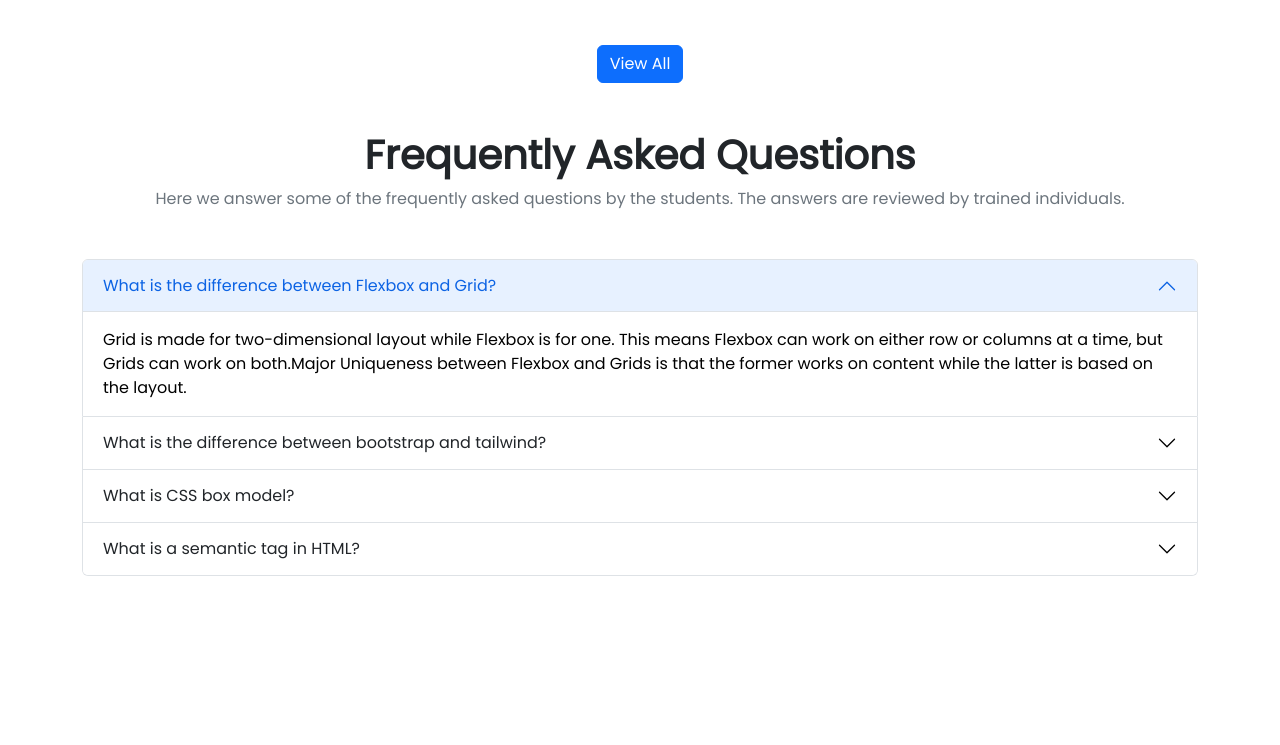
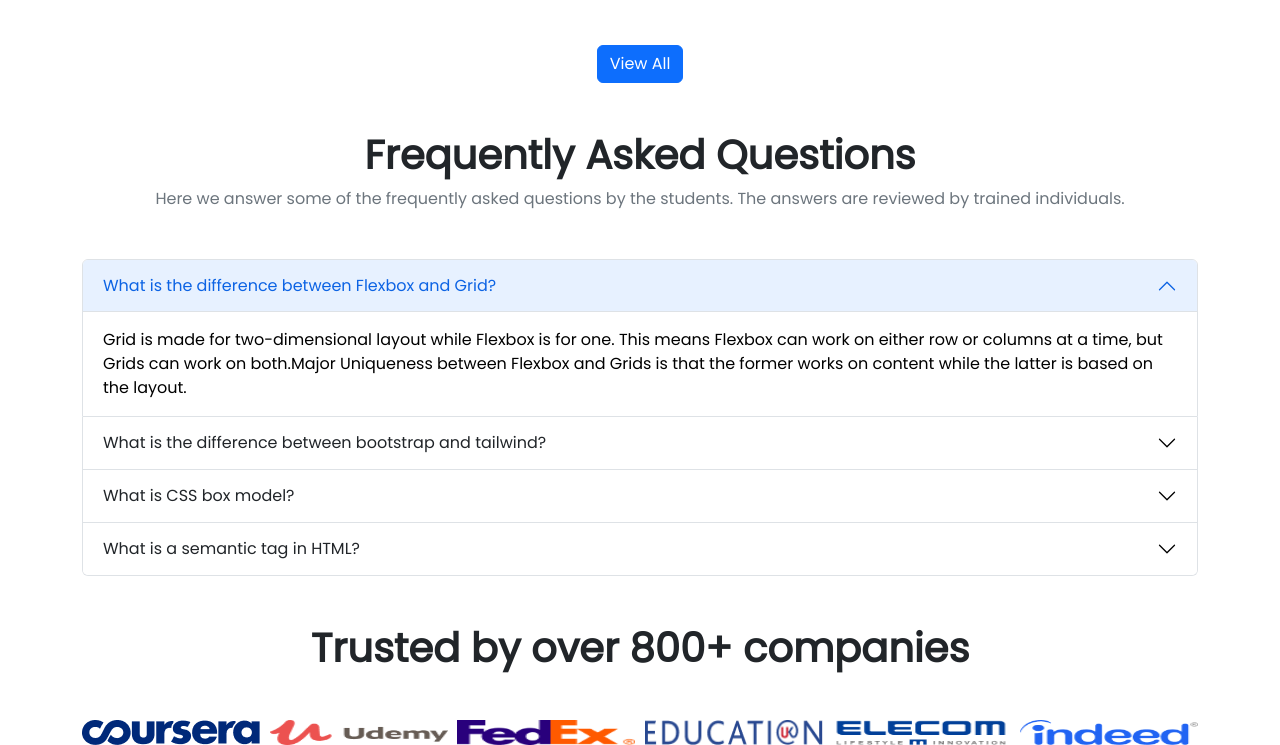
Before and after one commit to Eidmum/edTech-website, a plain HTML site: page index.html in a window 1280 px wide. Shown: the part 3278-4023 px from the top of the page. Before the commit the page ends 3902 px from the top, so only its background shows below. Drawn offline with nearby package versions, Linux system fonts and the light colour scheme.

Commit message:
company finished

```diff
--- a/index.html
+++ b/index.html
@@ -389,6 +389,17 @@
               </div>
 
         </section>
+        <section class="d-none d-lg-block">
+          <h1 class="fw-bold text-center">Trusted by over 800+ companies</h1>
+          <div class="mt-5 d-flex justify-content-between">
+            <img class="company" src="images/company/company-1.png" alt="">
+            <img class="company" src="images/company/company-2.png" alt="">
+            <img class="company" src="images/company/company-3.png" alt="">
+            <img class="company" src="images/company/company-4.png" alt="">
+            <img class="company" src="images/company/company-5.png" alt="">
+            <img class="company" src="images/company/company-6.png" alt="">
+          </div>
+        </section>
       </main>
     <!-- main end -->
     <script src="https://cdn.jsdelivr.net/npm/bootstrap@5.2.0/dist/js/bootstrap.bundle.min.js" integrity="sha384-A3rJD856KowSb7dwlZdYEkO39Gagi7vIsF0jrRAoQmDKKtQBHUuLZ9AsSv4jD4Xa" crossorigin="anonymous"></script>
--- a/style.css
+++ b/style.css
@@ -12,3 +12,8 @@ body{
 .bg-working{
     background-color:  #F4FAFD;;
 }
+/* company area */
+.company{
+    height: 25px;
+    width: 178px;
+}
```
